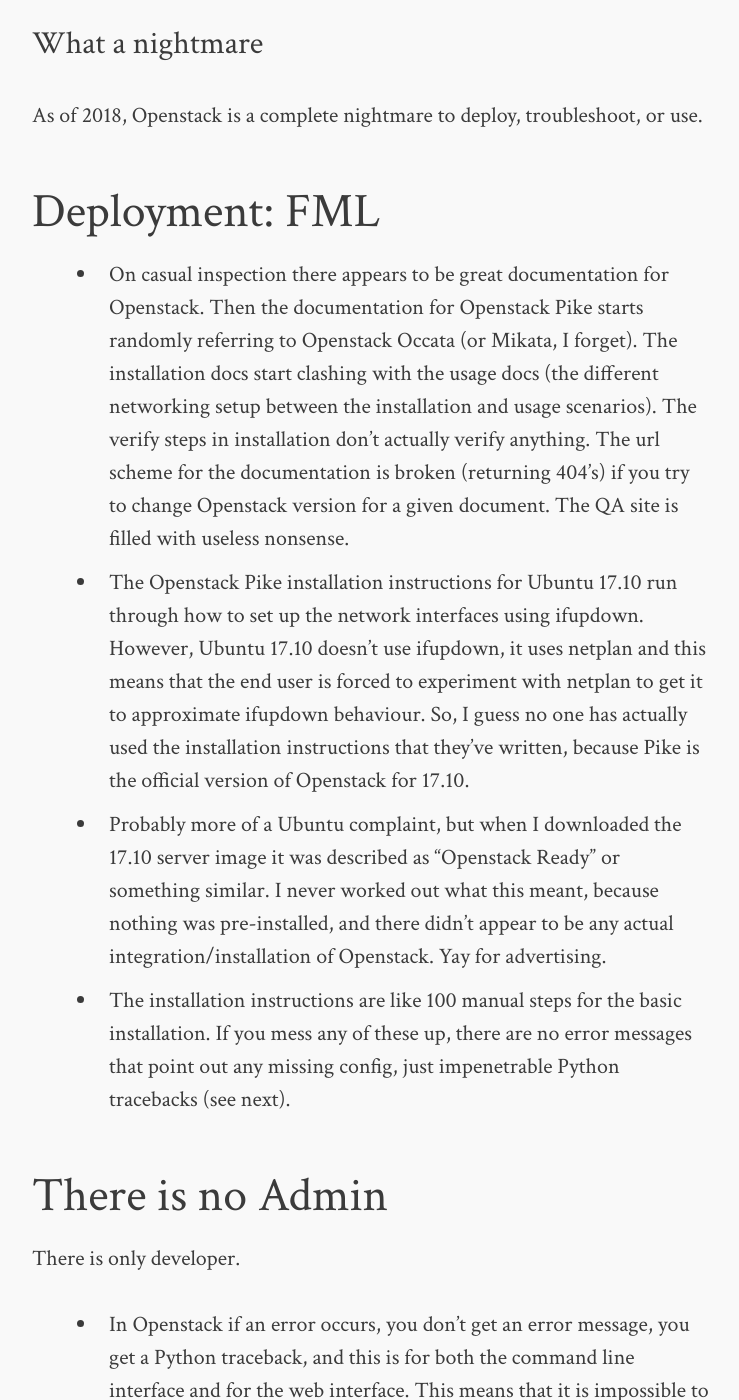
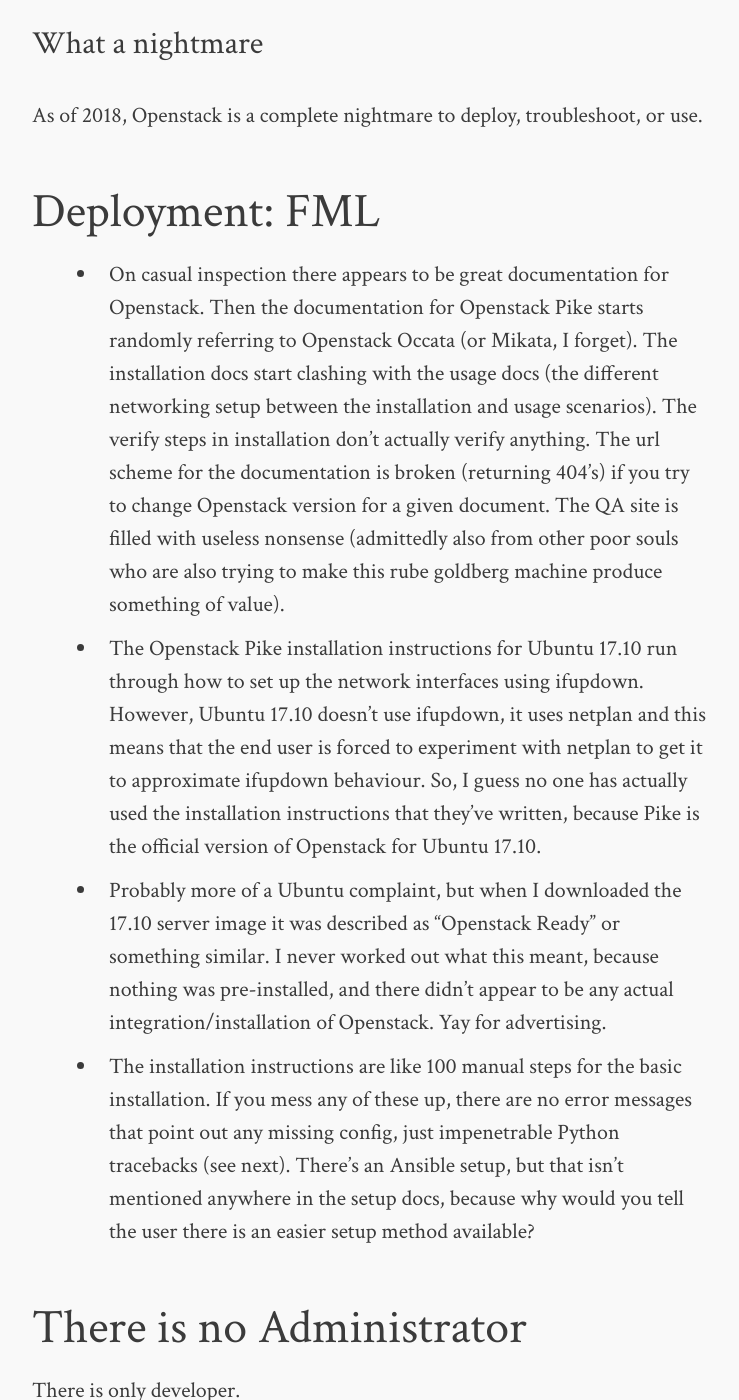
Before and after one commit to mrmagooey/mrmagooey.github.io, a Jekyll site: the page built from _posts/2018-04-03-openstack-cluster.md, in a window 1280 px wide and 1400 px high, scrolled down 295 px. Shown: the whole window, without its empty margins (268-1007 px from the left). Built offline with Jekyll 4.4.1, drawn with Linux system fonts in a browser that asks for light colours; some of the changed text lies outside the part shown.

Commit message:
openstack post changes

```diff
--- a/_posts/2018-04-03-openstack-cluster.md
+++ b/_posts/2018-04-03-openstack-cluster.md
@@ -10,33 +10,34 @@
 
 ## Deployment: FML
 
-* On casual inspection there appears to be great documentation for Openstack. Then the documentation for Openstack Pike starts randomly referring to Openstack Occata (or Mikata, I forget). The installation docs start clashing with the usage docs (the different networking setup between the installation and usage scenarios). The verify steps in installation don't actually verify anything. The url scheme for the documentation is broken (returning 404's) if you try to change Openstack version for a given document. The QA site is filled with useless nonsense.
-* The Openstack Pike installation instructions for Ubuntu 17.10 run through how to set up the network interfaces using ifupdown. However, Ubuntu 17.10 doesn't use ifupdown, it uses netplan and this means that the end user is forced to experiment with netplan to get it to approximate ifupdown behaviour. So, I guess no one has actually used the installation instructions that they've written, because Pike is the official version of Openstack for 17.10.
+* On casual inspection there appears to be great documentation for Openstack. Then the documentation for Openstack Pike starts randomly referring to Openstack Occata (or Mikata, I forget). The installation docs start clashing with the usage docs (the different networking setup between the installation and usage scenarios). The verify steps in installation don't actually verify anything. The url scheme for the documentation is broken (returning 404's) if you try to change Openstack version for a given document. The QA site is filled with useless nonsense (admittedly also from other poor souls who are also trying to make this rube goldberg machine produce something of value).
+* The Openstack Pike installation instructions for Ubuntu 17.10 run through how to set up the network interfaces using ifupdown. However, Ubuntu 17.10 doesn't use ifupdown, it uses netplan and this means that the end user is forced to experiment with netplan to get it to approximate ifupdown behaviour. So, I guess no one has actually used the installation instructions that they've written, because Pike is the official version of Openstack for Ubuntu 17.10.
 * Probably more of a Ubuntu complaint, but when I downloaded the 17.10 server image it was described as "Openstack Ready" or something similar. I never worked out what this meant, because nothing was pre-installed, and there didn't appear to be any actual integration/installation of Openstack. Yay for advertising.
-* The installation instructions are like 100 manual steps for the basic installation. If you mess any of these up, there are no error messages that point out any missing config, just impenetrable Python tracebacks (see next).
+* The installation instructions are like 100 manual steps for the basic installation. If you mess any of these up, there are no error messages that point out any missing config, just impenetrable Python tracebacks (see next). There's an Ansible setup, but that isn't mentioned anywhere in the setup docs, because why would you tell the user there is an easier setup method available?
 
-## There is no Admin
+## There is no Administrator
 
 There is only developer.
 
 * In Openstack if an error occurs, you don't get an error message, you get a Python traceback, and this is for both the command line interface and for the web interface. This means that it is impossible to understand the source of a problem or what its solution is... unless (I guess) you are an Openstack developer. I can't stress how time consuming this total lack of helpful error messages is for troubleshooting.
 * Because Openstack has a decentralised/microservices approach, the component that experiences an error is not necessarily the source of the problem. So even if you somehow manage to debug an error using the traceback, you still won't know what caused the error because that is in another component.
 * The logs are totally useless, and there are a lot of logs to check across the controller and the servers. Instances that fail on start don't leave any clue behind as to what the problem is. You can have services that the web interface reports as being down, but the logs don't seem to report anything out of the ordinary.
-* I had a server whose hardware clock was set incorrectly, and when that machine rebooted obviously the operating system clock was then also set incorrectly. This results in cinder refusing to work because it believed it was out of sync with the rest of the Openstack system. Fair enough, except that this is never communicated, anywhere, in any way. If it were not for the Openstack QA website, and a helpful commenter, I would never have solved this problem.
+* For example, I had a server whose hardware clock was set incorrectly, and when that machine rebooted obviously the operating system clock was then also set incorrectly. This results in cinder refusing to work because it believed it was out of sync with the rest of the Openstack system. Fair enough, except that this is never communicated, anywhere, in any way (outside of the service being "down"). If it were not for the Openstack QA website, and a helpful commenter, I would never have solved this problem.
 
-## Windows VM's are a second-rate citizen
+## Windows VM's are a second-class citizen
 
 Windows images are a pain, because everything Windows is only supported by third parties.
 
 * If you want to create a custom Windows image, you need to download the filesystem drivers from Red Hat. Or the Fedora website I guess. But not from Openstack.org.
-* If you want the image to actually boot, you need cloud-init to be installed, which is available from an Italian company, who I guess has an interest in Openstack. None of which inspires confidence in the longevity of the Openstack ecosystem system.
+* If you want the image to actually boot, you need cloud-init to be installed, which is available from an Italian company, who I guess has an interest in Openstack. None of which inspires confidence in the longevity of the Openstack ecosystem system for Windows. If this Italian company disappears, is Windows on Openstack no longer supported?
 
 ## Usage=difficult
 
 * When uploading to Glance (the image management system) using the "horizon" web interface, the option to upload an OVA image container is offered. However, if you read the documentation, Openstack "does not currently have support for OVF packages", so god knows what the web interface is doing because if you try to upload an OVA...
-* I would get errors where the web interface would awkwardly render a webpage in-place of an error message, i.e. there were html tags in the error response. Not really something you would expect to see in version 17 of some software that is 7 years old.
-* Following the official instructions, I could never get a homegrown image to work and the lack of proper logs meant that I have no idea why that was. Ignorance really is bliss.
+* I get errors where the web interface would awkwardly render a webpage in-place of an error message, i.e. there were html tags in the error response. Not really something you would expect to see in version 17 of some software that is 7 years old.
+* Following the official instructions, I could never get a homegrown image to work and the lack of proper logs meant that I have no idea why that was. Nova logs were useless, neutron logs were useless, cinder, libvirt, server or controller, all totally lacking. I could have totally been missing the magic logfile which pointed things out, but they definitely weren't jumping out at me.
+* The majority of unofficial documentation is made using older versions of openstack, and hence the greatest source of documentation (i.e. blogs) is only partially applicable to the more recent versions, and without a deep understanding of the old and the new versions it is difficult to bridge the gap.
 
 ## Summary
 
-It really feels like the open source version of Openstack is only available to reassure FOSS-minded CTO's that their vendor driven Openstack distribution really is "Open Source", because nothing in the vanilla Openstack seems like anyone bar the foolish has tried to install it in anger. From comments gathered on the web it seems like the vendor distributions do actually work, but I wouldn't wish the opensource version on anyone.
+It feels like the open source version of Openstack is only available to reassure FOSS-minded CTO's that their vendor driven Openstack distribution really is "Open Source", because nothing in the vanilla Openstack seems like anyone bar the foolish has tried to install it in anger. From comments gathered on the web it seems like the vendor distributions do actually work, but I wouldn't wish the opensource version on anyone. I will gladly take vendor lock-in over this nightmare.
```
